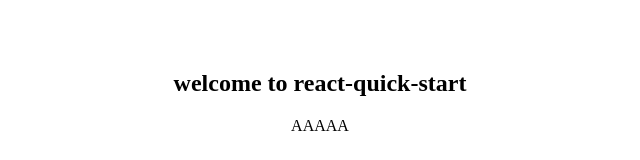
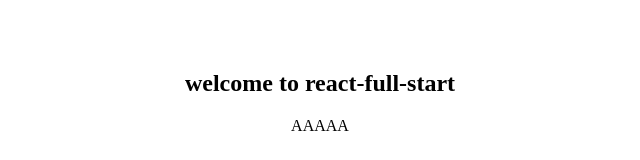
Before and after one commit to sunyongjian/react-full-start, a React app: page / in a window 1280 px wide. Shown: the part 162-322 px from the top of the page, without its empty margins (320-960 px from the left). Built offline with nearby package versions, Linux system fonts and the light colour scheme.

Commit message:
feat: some

```diff
--- a/src/index.jsx
+++ b/src/index.jsx
@@ -6,7 +6,7 @@ import './index.less';
 const App = () => (
   <div>
     <img src={require('./logo.svg')} alt="logo" />
-    <h2>welcome to react-quick-start</h2>
+    <h2>welcome to react-full-start</h2>
     <A />
   </div>
 );
```
